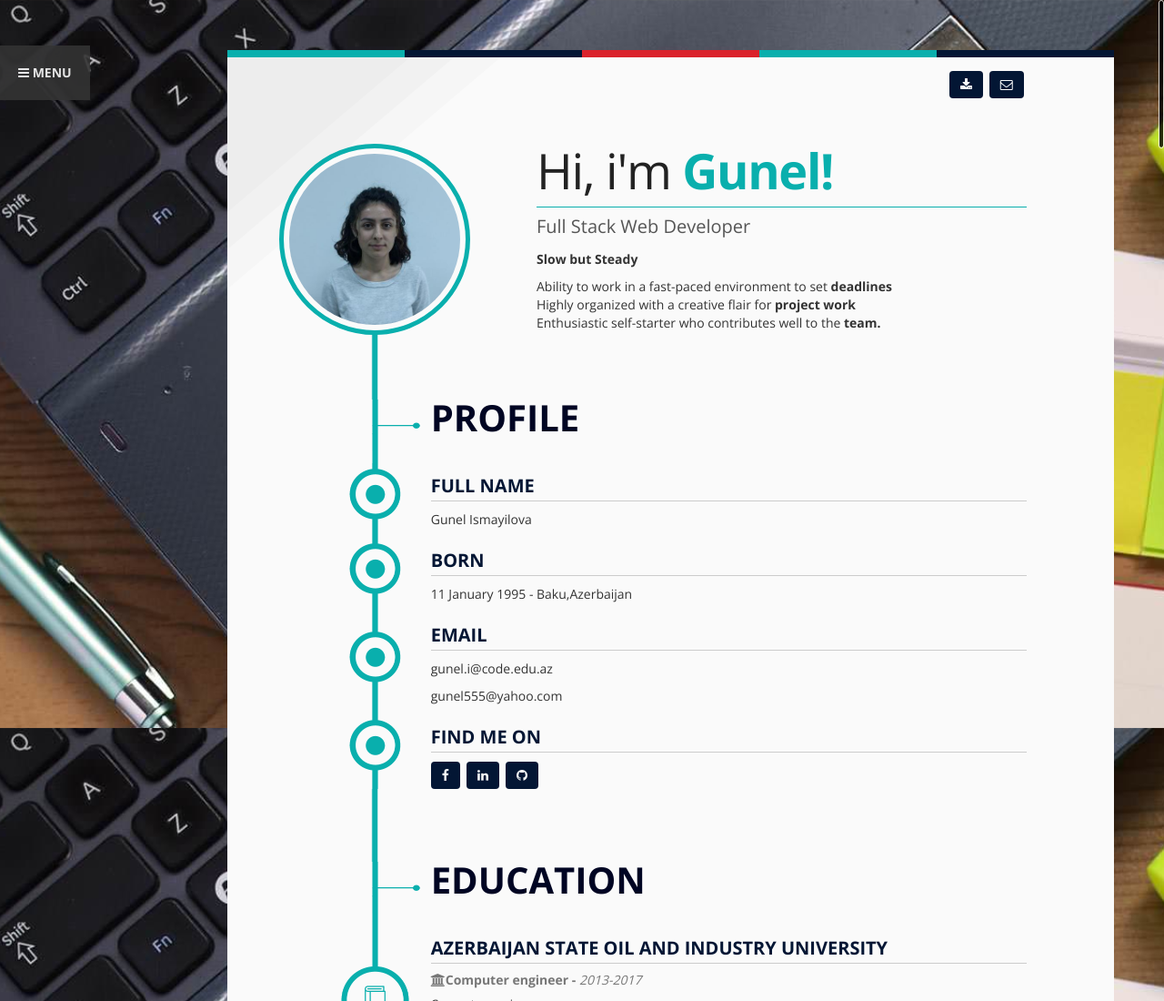
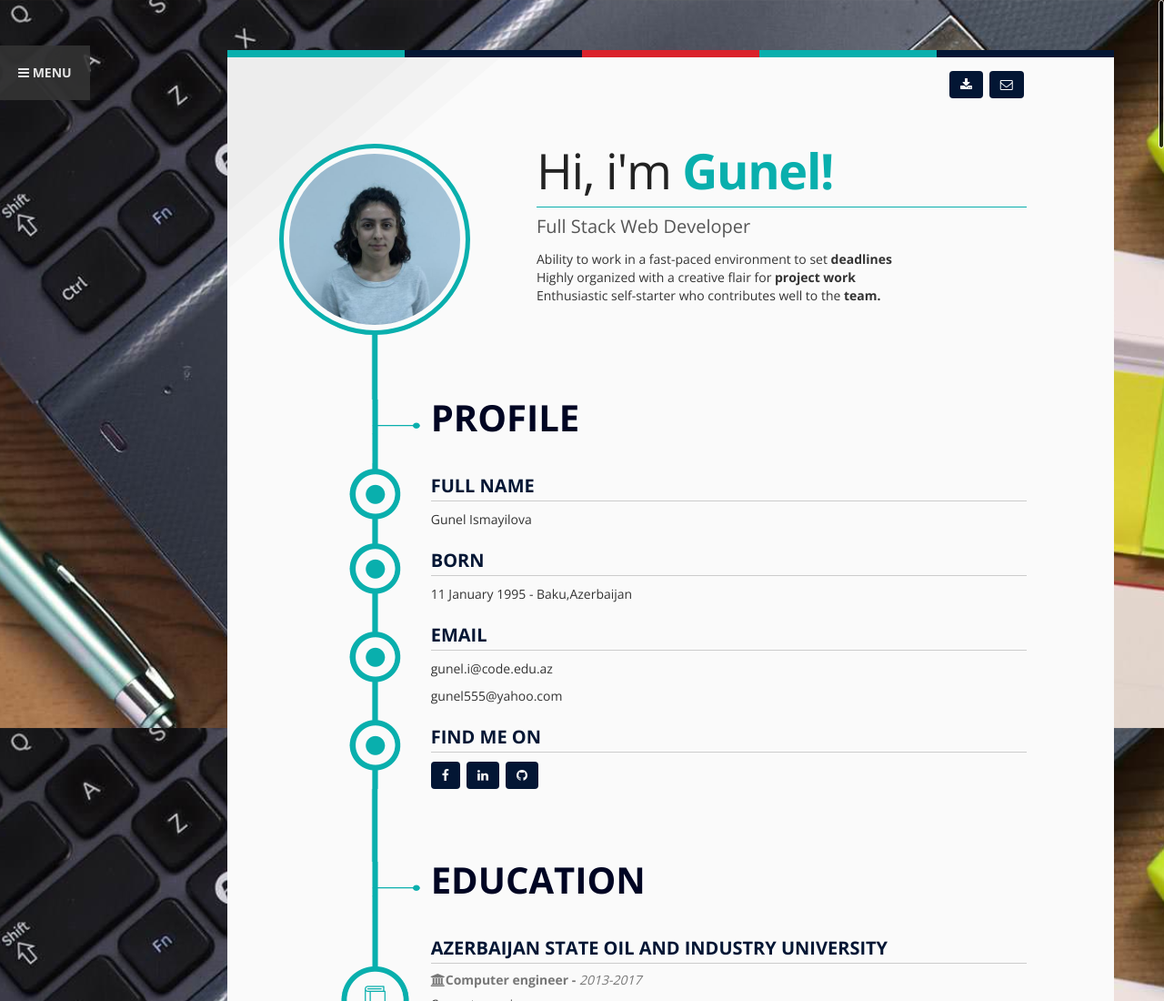
Before and after one commit to gunelism/cv-master, a plain HTML site: page index.html in a window 1280 px wide. Shown: the top 1100 px of the page at 91% size. Drawn offline with nearby package versions, Linux system fonts and the light colour scheme.

Commit message:
line 180 deleted

```diff
--- a/index.html
+++ b/index.html
@@ -177,7 +177,7 @@
           <!-- /Welcome Title -->
           <!-- Job - -->
           <h2 class="intro-title2">Full Stack Web Developer</h2>
-          <p><strong>Slow but Steady</strong></p>
+
           <!-- /job -->
           <!-- Description -->
           <!--<p><strong>Turpis, sit amet iaculis dui consectetur at.</strong> Cras sagittis molestie orci. <strong>Suspendisse ut laoreet mi</strong>. Phasellus eu tortor vehicula, blandit enim eu, auctor massa. Nulla ultricies tortor dolor, sit amet suscipit enim <strong>condimentum id</strong>. Etiam eget iaculis tellus.  Varius sit amet.</p>-->
```
